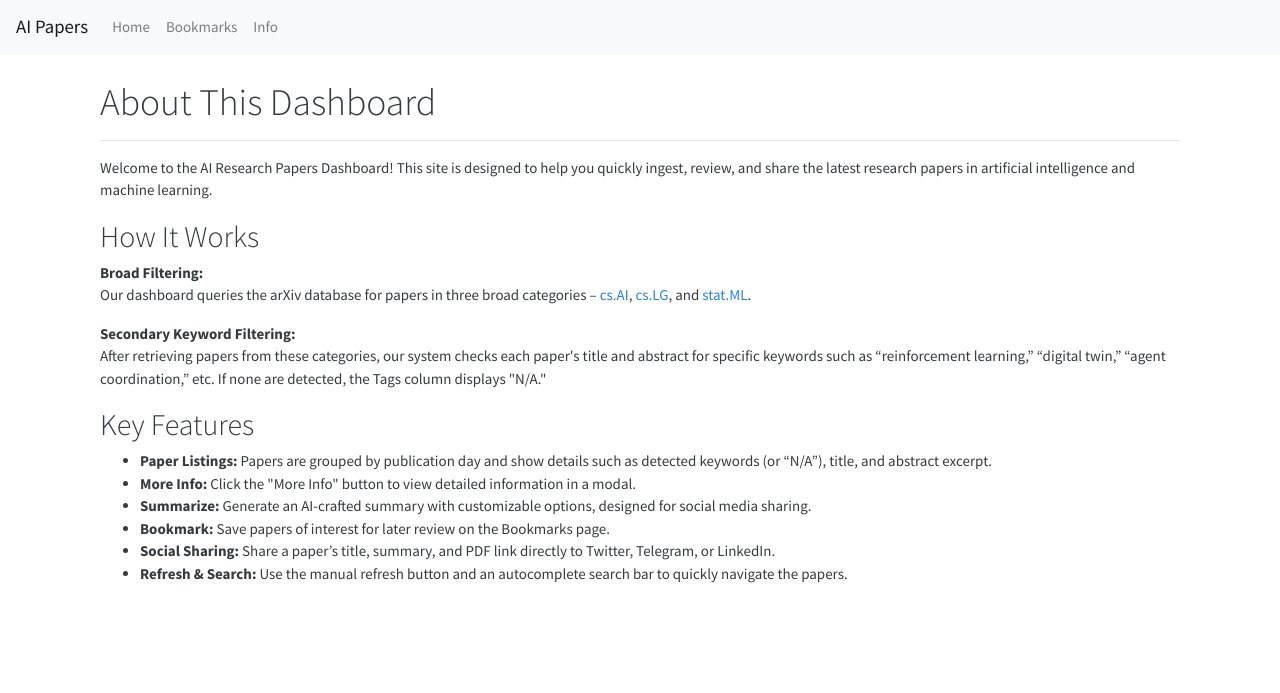
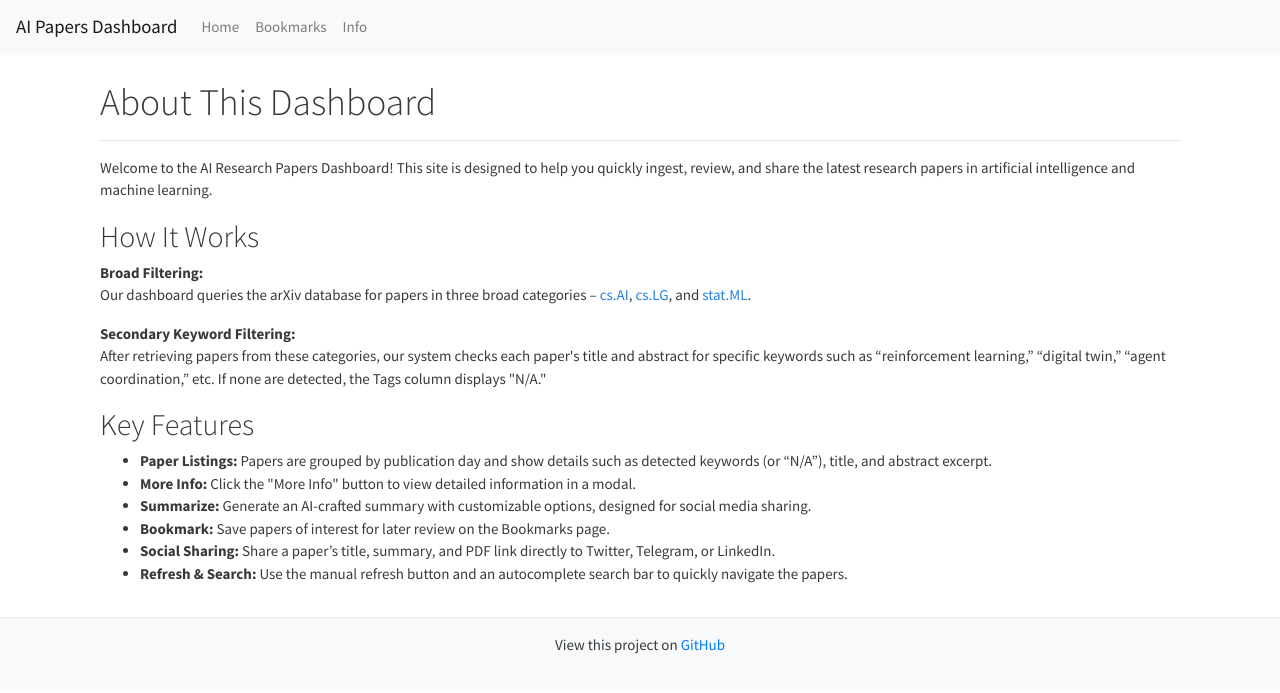
Before and after one commit to econoar/ai_paper_dashboard, a Flask app: page /info in a window 1280 px wide. Shown: the top 693 px of the page. Run offline with Flask 3, Linux system fonts and the light colour scheme; some libraries are stand-ins or nearby versions.

Commit message:
“updates”

```diff
--- a/templates/base.html
+++ b/templates/base.html
@@ -21,12 +21,23 @@
         font-size: 0.85rem;
       }
     }
+    /* Footer styling */
+    footer {
+      background-color: #f8f9fa;
+      padding: 1rem;
+      text-align: center;
+      margin-top: 2rem;
+      border-top: 1px solid #e7e7e7;
+    }
+    footer a {
+      text-decoration: none;
+      color: #007bff;
+    }
   </style>
 </head>
 <body>
   <nav class="navbar navbar-expand-lg navbar-light bg-light">
-    <!-- Updated brand name -->
-    <a class="navbar-brand" href="{{ url_for('index') }}">AI Papers</a>
+    <a class="navbar-brand" href="{{ url_for('index') }}">AI Papers Dashboard</a>
     <div class="navbar-nav">
       <a class="nav-item nav-link" href="{{ url_for('index') }}">Home</a>
       <a class="nav-item nav-link" href="{{ url_for('bookmarks') }}">Bookmarks</a>
@@ -37,12 +48,15 @@
     {% block content %}{% endblock %}
   </div>
 
-  <!-- Expose papers for client-side scripts -->
+  <!-- Footer with GitHub link -->
+  <footer>
+    <p>View this project on <a href="https://github.com/econoar/ai_paper_dashboard" target="_blank">GitHub</a></p>
+  </footer>
+
   <script>
     var allPapers = {{ papers|default([])|tojson }};
   </script>
 
-  <!-- Toast Notification -->
   <div aria-live="polite" aria-atomic="true" style="position: fixed; top: 1rem; right: 1rem; z-index: 1050;">
     <div id="toastNotification" class="toast" data-delay="3000">
       <div class="toast-header">
```
